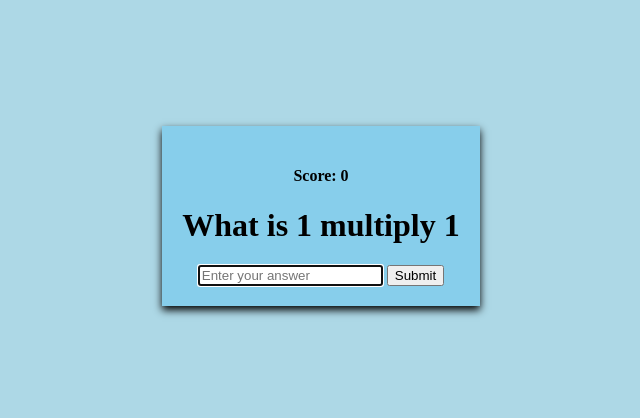
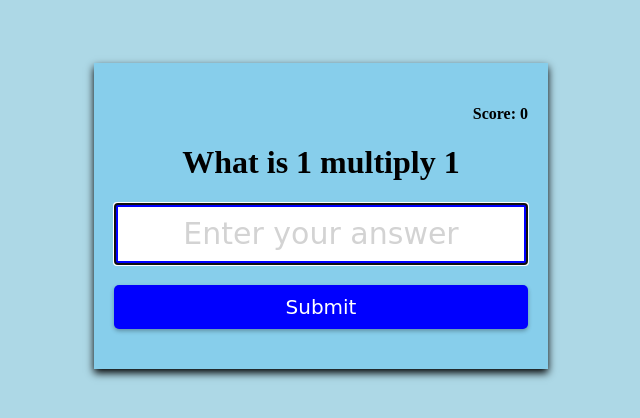
Before and after one commit to MishaNie/Html-Css-Javascript, a plain HTML site: page MultiplicationApp/index.html in a window 1280 px wide. Shown: the part 184-602 px from the top of the page, without its empty margins (319-959 px from the left). Drawn offline with Linux system fonts and the light colour scheme.

Commit message:
Update main.css

```diff
--- a/MultiplicationApp/main.css
+++ b/MultiplicationApp/main.css
@@ -13,3 +13,42 @@ body {
     padding: 20px;
     box-shadow: 0 4px 8px ;
 }
+.input {
+    display: block;
+    width: 100%;
+    box-sizing: border-box;
+    font-size: 30px;
+    text-align: center;
+    padding: 10px;
+    border: solid 4px blue;
+    color: blue;
+}
+
+.input::placeholder {
+    color: lightgray;
+    font-family: cursive;
+}
+
+.btn {
+    background-color: blue;
+    color: white;
+    border: none;
+    display: block;
+    width: 100%;
+    padding: 10px;
+    font-size: 20px;
+    font-family: cursive;
+    margin: 20px 0;
+    border-radius: 5px;
+    box-shadow: 0 2px 4px rgba(0, 0, 0, 0.3);
+    cursor: pointer;
+}
+
+.btn:hover {
+    filter: brightness(0.9);
+}
+
+.score {
+    color: black;
+    text-align: right;
+}
```
